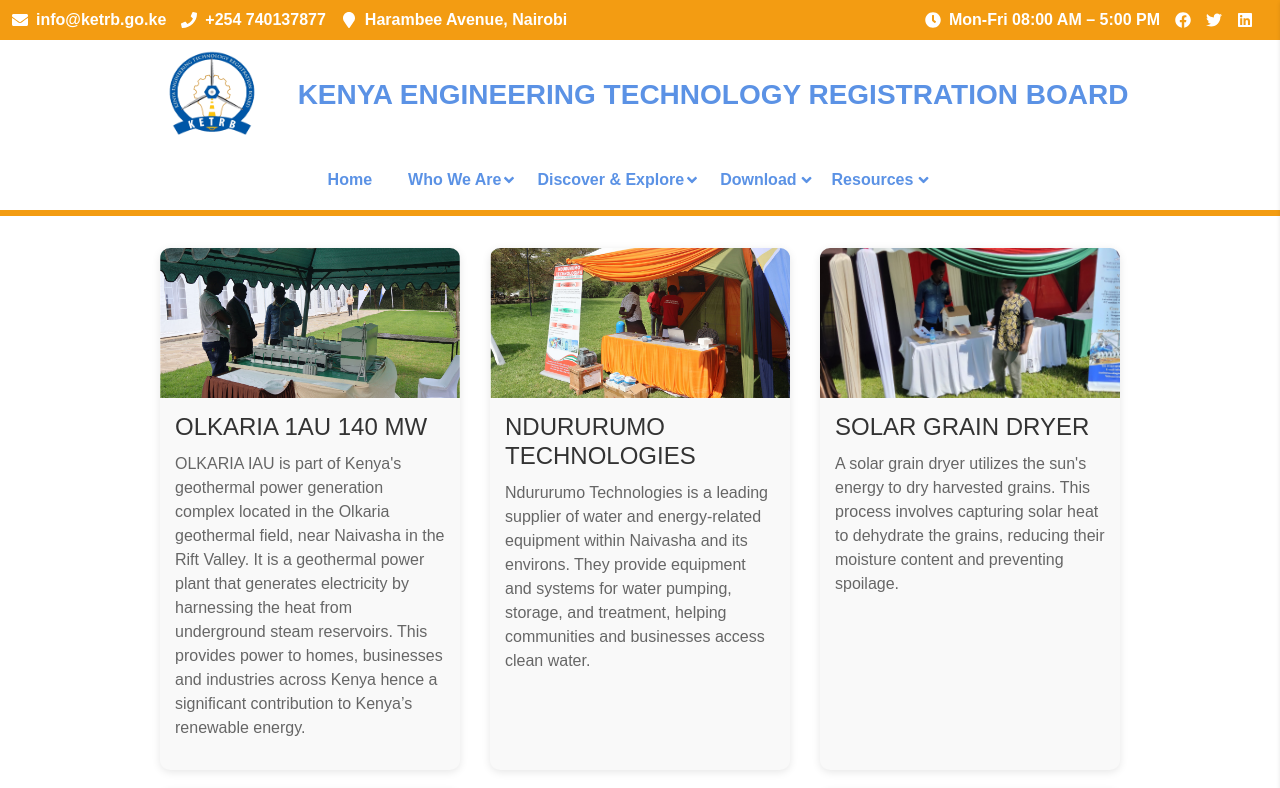
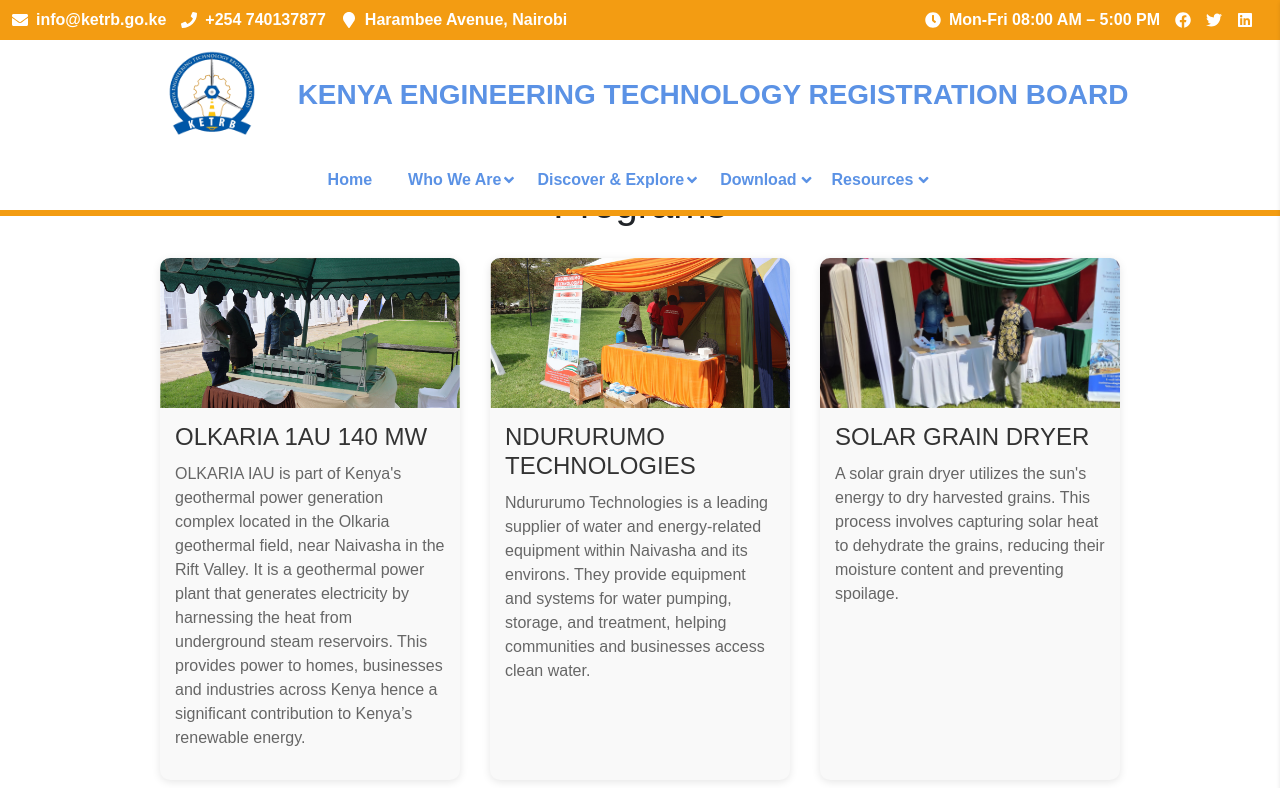
Before and after one commit to tmm-tech/KETRB, a React (Create React App) app in the folder ketrb-frontend/: page /programs in a window 1280 px wide. Shown: the top 788 px of the page. Built offline with nearby package versions, Linux system fonts and the light colour scheme; a web font is replaced by a local one.

Commit message:
Update Programs.jsx

```diff
--- a/ketrb-frontend/src/Page/Programs.jsx
+++ b/ketrb-frontend/src/Page/Programs.jsx
@@ -66,23 +66,7 @@
   return (
     <>
       <TopBar />
-      {/*<div className="program-page-container flex flex-col items-center justify-center min-h-screen bg-gray-100">
-        <div className="animation-wrapper flex justify-center items-center my-8">
-          <div className="circles circle6"></div>
-          <div className="circles circle7"></div>
-          <div className="circles circle8"></div>
-        </div>
-        <h1 className="coming-soon-title text-3xl md:text-5xl font-bold text-gray-800 mb-4">
-          Something Exciting is Coming Soon!
-        </h1>
-        <p className="coming-soon-text text-lg text-gray-600 mb-8 text-center">
-          We are working hard to bring you the new Programs page. Stay tuned!
-        </p>
-        <a href="/" className="back-link text-indigo-600 hover:underline text-lg">
-          Go Back Home
-        </a>
-      </div>*/}
-      <div style={{ paddingTop: '170px' }} className="news-container">
+      <div style={{ paddingTop: '180px' }} className="news-container">
         <h2 className="news-title">Programs</h2>
         <div className="news-list">
           {programs.map((program, index) => (
```
